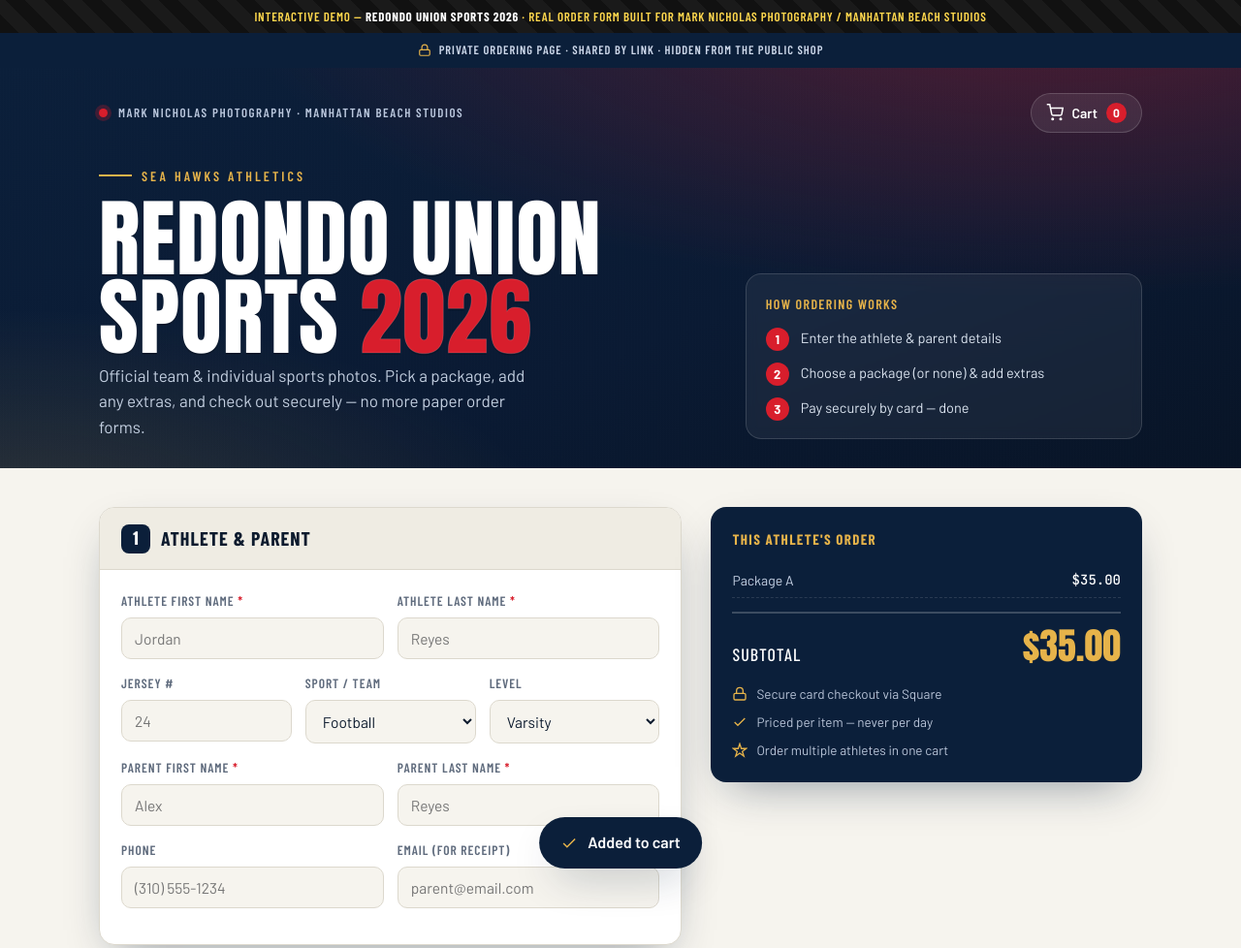
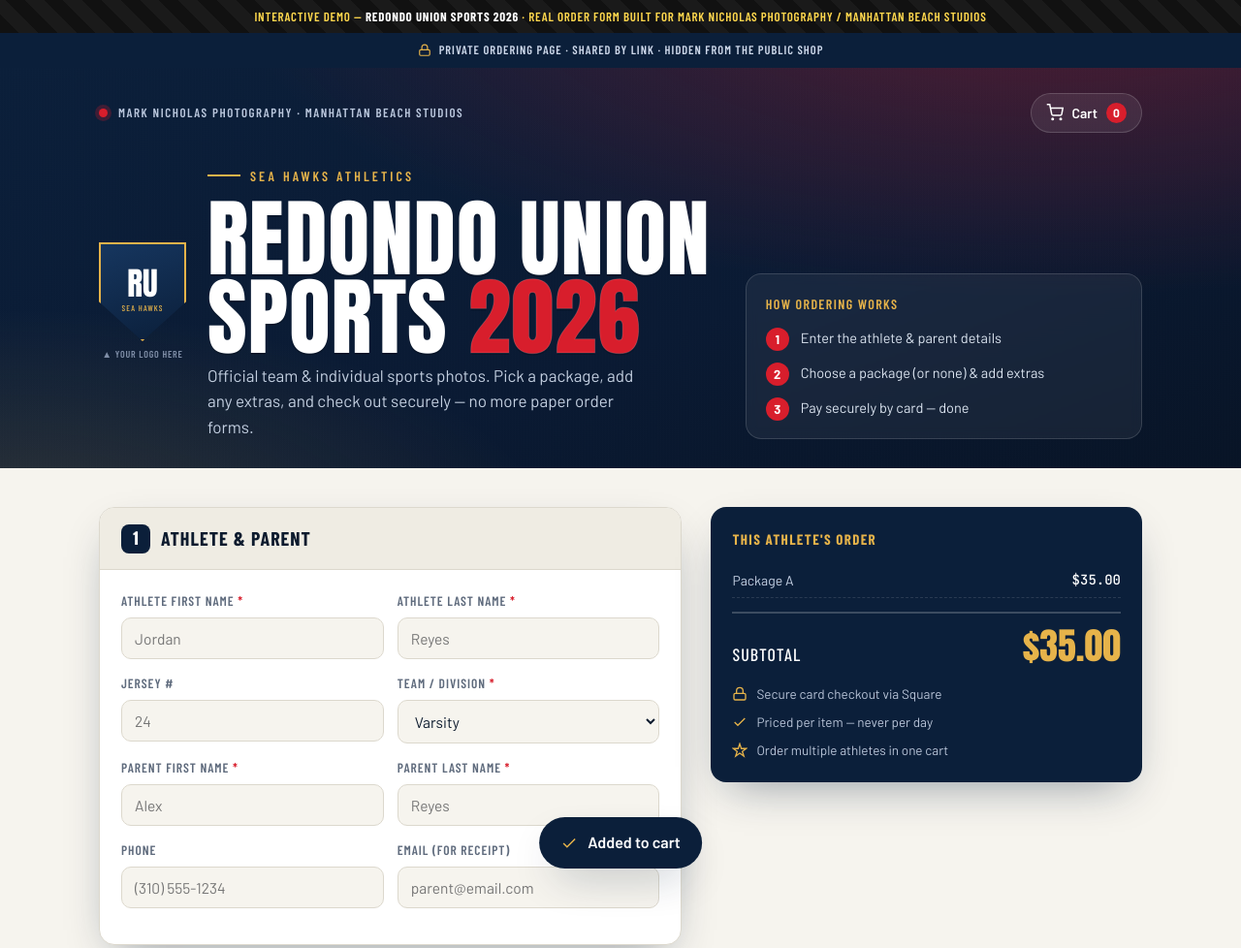
Before and after one commit to anirudhatalmale6-alt/mbs-school-orders-demo, a plain HTML site: page index.html in a window 1280 px wide. Shown: the top 978 px of the page at 97% size. Drawn offline with nearby package versions, Linux system fonts and the light colour scheme.

Commit message:
Add program crest/logo slot + config-driven per-program division dropdown (Varsity/JV/Freshman, youth 10U-13U); confirm no whole-order qty

```diff
--- a/index.html
+++ b/index.html
@@ -41,6 +41,13 @@ header.masthead::after{content:"";position:absolute;inset:0;pointer-events:none;
 .cartbtn:hover{background:rgba(255,255,255,.16)}
 .cartbtn .count{background:var(--scarlet);color:#fff;border-radius:100px;min-width:21px;height:21px;display:inline-flex;align-items:center;justify-content:center;font-size:12px;font-weight:700;padding:0 5px}
 .mh-hero{margin-top:34px;display:grid;grid-template-columns:1.4fr .9fr;gap:30px;align-items:end}
+.hero-head{display:flex;gap:22px;align-items:center;flex-wrap:wrap}
+.crest{flex:none;width:90px;height:102px;background:linear-gradient(160deg,#16365f,#0b1f3a);border:2px solid var(--gold);
+  clip-path:polygon(50% 0,100% 0,100% 60%,50% 100%,0 60%,0 0);display:flex;flex-direction:column;align-items:center;justify-content:center;gap:3px;box-shadow:0 12px 26px -12px rgba(0,0,0,.55)}
+.crest .ini{font-family:'Anton';font-size:33px;color:#fff;line-height:.9}
+.crest .mas{font-family:'Barlow Condensed';font-size:8.5px;letter-spacing:.13em;text-transform:uppercase;color:var(--gold)}
+.logo-slot{display:flex;flex-direction:column;align-items:center;gap:6px}
+.logo-hint{font-size:10px;letter-spacing:.08em;text-transform:uppercase;color:#7f8ea7;font-family:'Barlow Condensed';font-weight:600}
 .eyebrow{font-family:'Barlow Condensed',sans-serif;font-weight:600;letter-spacing:.22em;text-transform:uppercase;font-size:14px;color:var(--gold);display:flex;align-items:center;gap:10px}
 .eyebrow::before{content:"";width:34px;height:2px;background:var(--gold)}
 h1.title{font-family:'Anton',sans-serif;font-weight:400;line-height:.92;letter-spacing:.01em;font-size:clamp(42px,7.5vw,88px);text-transform:uppercase;margin:14px 0 6px;text-shadow:0 2px 0 rgba(0,0,0,.2)}
@@ -203,10 +210,16 @@ footer b{color:#fff;font-family:'Barlow Condensed';letter-spacing:.08em;text-tra
       </button>
     </div>
     <div class="mh-hero">
-      <div>
-        <div class="eyebrow">Sea Hawks Athletics</div>
-        <h1 class="title">Redondo Union<br>Sports <span class="yr">2026</span></h1>
-        <p class="subhead">Official team &amp; individual sports photos. Pick a package, add any extras, and check out securely — no more paper order forms.</p>
+      <div class="hero-head">
+        <div class="logo-slot">
+          <div class="crest"><span class="ini" id="crestIni">RU</span><span class="mas" id="crestMas">SEA HAWKS</span></div>
+          <span class="logo-hint">▲ your logo here</span>
+        </div>
+        <div>
+          <div class="eyebrow" id="mascotLine">Sea Hawks Athletics</div>
+          <h1 class="title" id="progTitle">Redondo Union<br>Sports <span class="yr">2026</span></h1>
+          <p class="subhead">Official team &amp; individual sports photos. Pick a package, add any extras, and check out securely — no more paper order forms.</p>
+        </div>
       </div>
       <div class="mh-card">
         <h4>How ordering works</h4>
@@ -234,18 +247,10 @@ footer b{color:#fff;font-family:'Barlow Condensed';letter-spacing:.08em;text-tra
               <label class="fld"><span class="lab">Athlete First Name <span class="req">*</span></span><input class="inp" id="fAthFirst" placeholder="Jordan"></label>
               <label class="fld"><span class="lab">Athlete Last Name <span class="req">*</span></span><input class="inp" id="fAthLast" placeholder="Reyes"></label>
             </div>
-            <div class="grid3">
+            <div class="grid2">
               <label class="fld"><span class="lab">Jersey #</span><input class="inp" id="fJersey" placeholder="24"></label>
-              <label class="fld"><span class="lab">Sport / Team</span>
-                <select class="inp" id="fSport">
-                  <option>Football</option><option>Girls Volleyball</option><option>Boys Basketball</option>
-                  <option>Girls Basketball</option><option>Girls Soccer</option><option>Boys Soccer</option>
-                  <option>Baseball</option><option>Softball</option><option>Track &amp; Field</option>
-                  <option>Water Polo</option><option>Cheer</option><option>Other</option>
-                </select>
-              </label>
-              <label class="fld"><span class="lab">Level</span>
-                <select class="inp" id="fLevel"><option>Varsity</option><option>JV</option><option>Freshman</option></select>
+              <label class="fld"><span class="lab" id="divLabel">Team / Division <span class="req">*</span></span>
+                <select class="inp" id="fDivision"></select>
               </label>
             </div>
             <div class="grid2">
@@ -387,6 +392,23 @@ footer b{color:#fff;font-family:'Barlow Condensed';letter-spacing:.08em;text-tra
 <div class="toast" id="toast"><svg viewBox="0 0 24 24" fill="none" stroke-width="2"><path d="M20 6L9 17l-5-5"/></svg><span id="toastMsg">Added to cart</span></div>
 
 <script>
+/* ============================================================
+   PROGRAM CONFIG — this is all that changes per school/team.
+   Clone the page, edit this block, and you have a new store.
+   ============================================================ */
+const PROGRAM={
+  line1:"Redondo Union",       // program name (line 1)
+  line2:"Sports",              // program name (line 2)
+  year:"2026",
+  mascot:"Sea Hawks Athletics",// eyebrow line
+  crest:"RU",                  // shown on the crest until real logo is dropped in
+  crestMascot:"SEA HAWKS",
+  divisionLabel:"Team / Division",
+  divisions:["Varsity","JV","Freshman"]
+  // Youth-org example would simply be:
+  // divisions:["10U","11U","12U Black","12U Blue","13U"]
+};
+
 /* ---------- data (from the real Redondo Union order form) ---------- */
 const PACKAGES={
   A:{name:"Package A",price:35,tag:"A",inc:"2 &times; 5&times;7 prints &middot; 8 wallets &middot; 8&times;10 Memory Mate"},
@@ -506,7 +528,7 @@ function addToCart(){
     athlete:af+' '+al,
     parent:pf+' '+pl,
     jersey:$('fJersey').value.trim(),
-    team:$('fSport').value+' · '+$('fLevel').value,
+    team:$('fDivision').value,
     pkg:p.price?p.name:null,pkgPrice:p.price,
     addons:ad.map(a=>({t:a.t,q:a.q,line:a.line})),
     buddy:qty['buddy']>0?buddyNames.trim():'',
@@ -596,8 +618,18 @@ function toast(m){$('toastMsg').textContent=m;$('toast').classList.add('show');c
 /* store select value on packages for checks */
 Object.keys(PACKAGES).forEach(k=>PACKAGES[k].value=k);
 
+/* ---------- apply program config ---------- */
+function initProgram(){
+  $('crestIni').textContent=PROGRAM.crest;
+  $('crestMas').textContent=PROGRAM.crestMascot;
+  $('mascotLine').textContent=PROGRAM.mascot;
+  $('progTitle').innerHTML=`${PROGRAM.line1}<br>${PROGRAM.line2} <span class="yr">${PROGRAM.year}</span>`;
+  $('divLabel').innerHTML=`${PROGRAM.divisionLabel} <span class="req">*</span>`;
+  $('fDivision').innerHTML=PROGRAM.divisions.map(d=>`<option>${d}</option>`).join('');
+}
+
 /* ---------- init ---------- */
-renderAddons();renderPkg();updateCount();
+initProgram();renderAddons();renderPkg();updateCount();
 </script>
 </body>
 </html>
```
